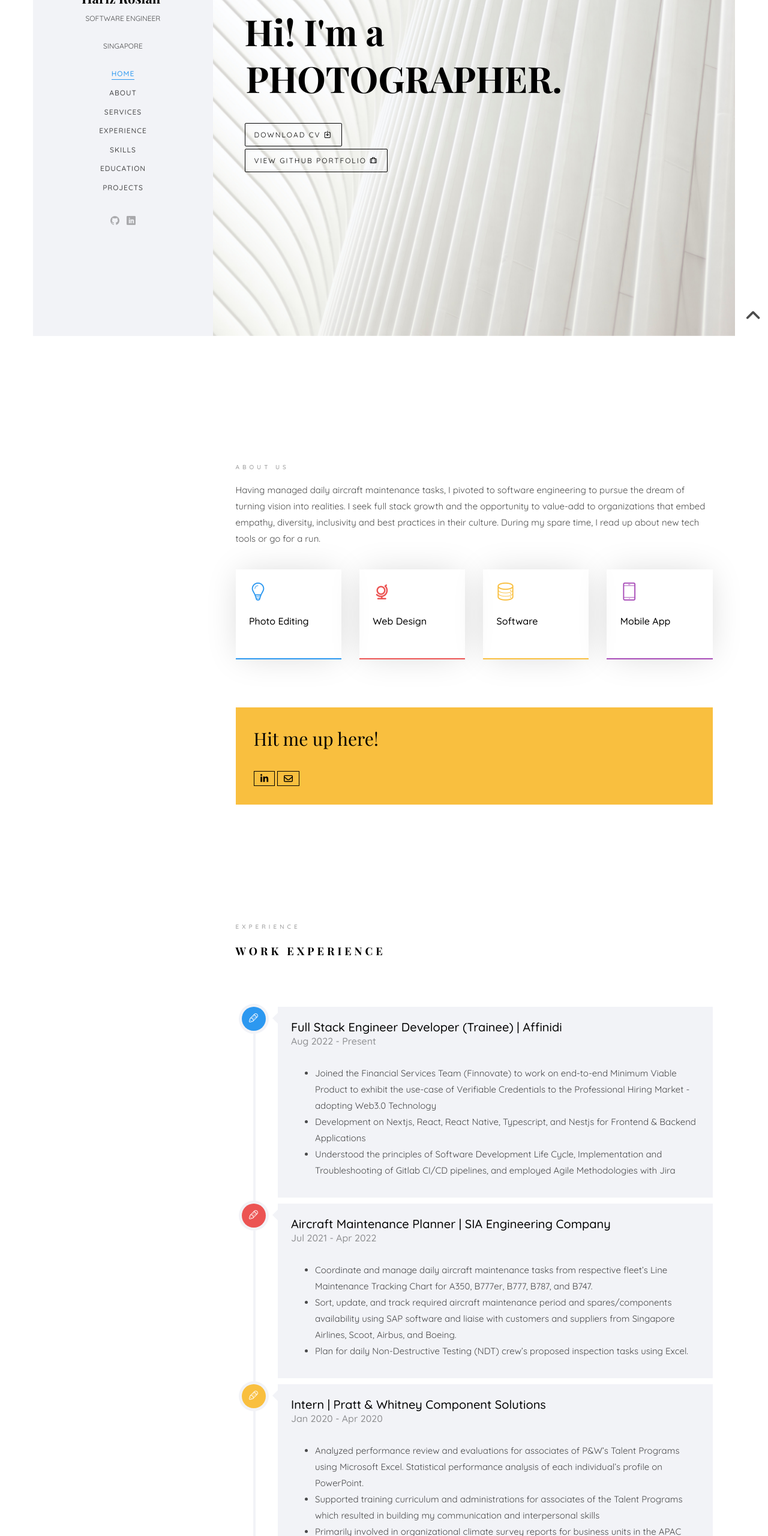
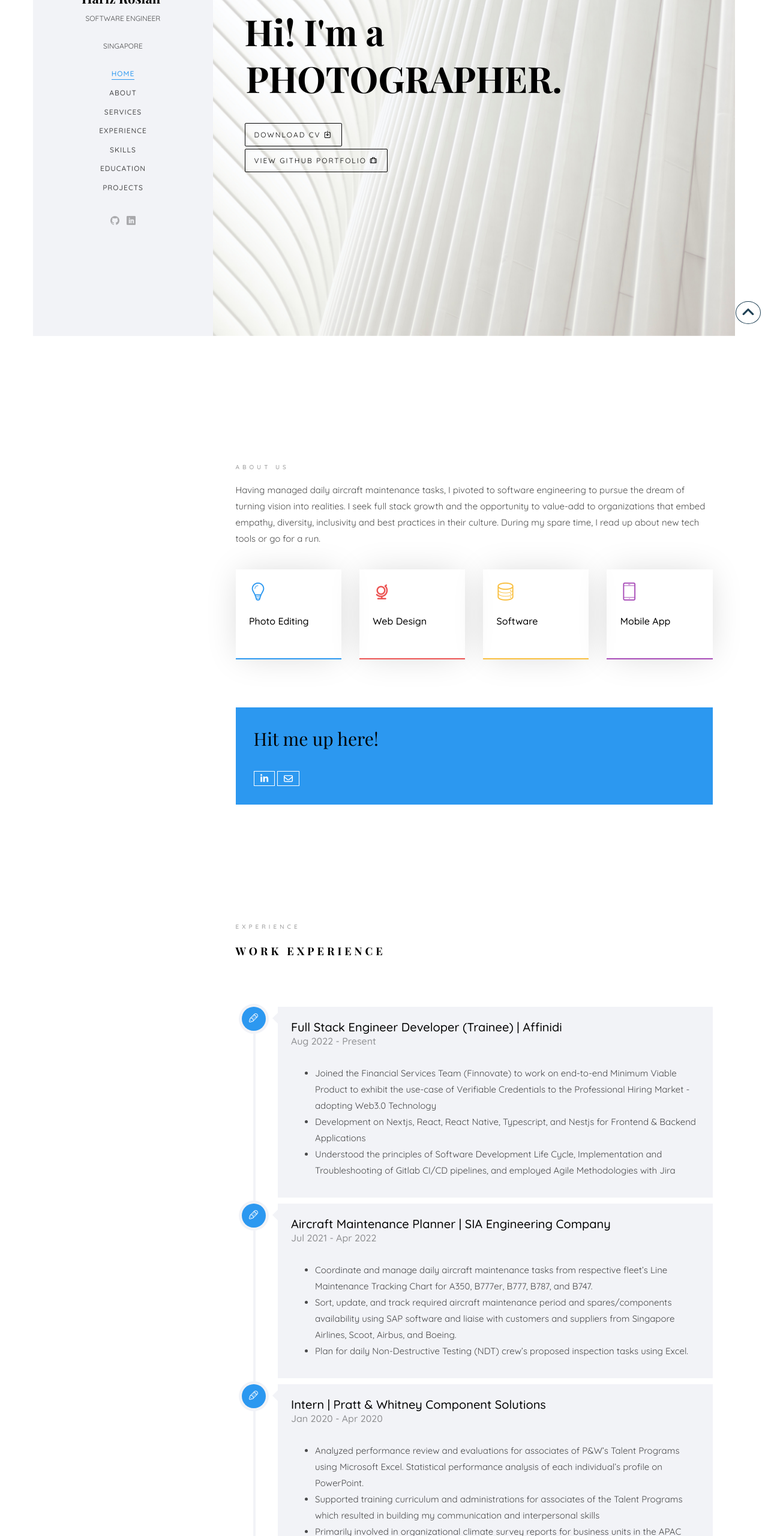
Before and after one commit to Razoriz/revamp-personal-portfolio, a plain HTML site: page index.html in a window 1280 px wide. Shown: the part 240-2800 px from the top of the page at 60% size. Drawn offline with nearby package versions, Linux system fonts and the light colour scheme; files whose address does not match are found by name; a web font is replaced by a local one.

Commit message:
fix: change color and adjustments

```diff
--- a/css/style.css
+++ b/css/style.css
@@ -562,16 +562,16 @@ body.offcanvas .colorlib-nav-toggle {
 
 .hire {
   padding: 2em;
-  background: #f9bf3f;
+  background: #2c98f0;
 }
 .hire h2 {
   line-height: 1.5;
 }
 .hire .btn-hire {
-  color: #000;
+  color: rgb(255, 255, 255);
   text-transform: uppercase;
   letter-spacing: 1px;
-  border: 1px solid #000;
+  border: 1px solid rgb(255, 255, 255);
   padding: 2px 10px;
 }
 
@@ -707,26 +707,26 @@ body.offcanvas .colorlib-nav-toggle {
   .timeline-entry
   .timeline-entry-inner
   .timeline-icon.color-2 {
-  background: #ec5453;
+  background: #2c98f0;
 }
 .timeline-centered
   .timeline-entry
   .timeline-entry-inner
   .timeline-icon.color-3 {
-  background: #f9bf3f;
+  background: #2c98f0;
 }
 .timeline-centered
   .timeline-entry
   .timeline-entry-inner
   .timeline-icon.color-4 {
-  background: #a84cb8;
-}
-.timeline-centered
+  background: #2c98f0;
+}
+/* .timeline-centered
   .timeline-entry
   .timeline-entry-inner
   .timeline-icon.color-5 {
   background: #2fa499;
-}
+} */
 .timeline-centered
   .timeline-entry
   .timeline-entry-inner
@@ -946,6 +946,12 @@ body.offcanvas .colorlib-nav-toggle {
   font-size: 16px;
   font-family: "Quicksand", Arial, sans-serif;
   margin-bottom: 10px;
+}
+
+.progress-wrap span {
+  background-color: #0f68b1;
+  color: rgb(255, 255, 255);
+  font-size: 13px;
 }
 
 .progress {
@@ -1843,3 +1849,11 @@ body.offcanvas .colorlib-nav-toggle {
   right: 12px;
   float: right;
 }
+
+#back-to-top {
+  font-size: 25px;
+  border: 1px solid rgb(30, 64, 84);
+  color: rgb(30, 64, 84);
+  padding: 5px 9px 6px;
+  border-radius: 50%;
+}
```
